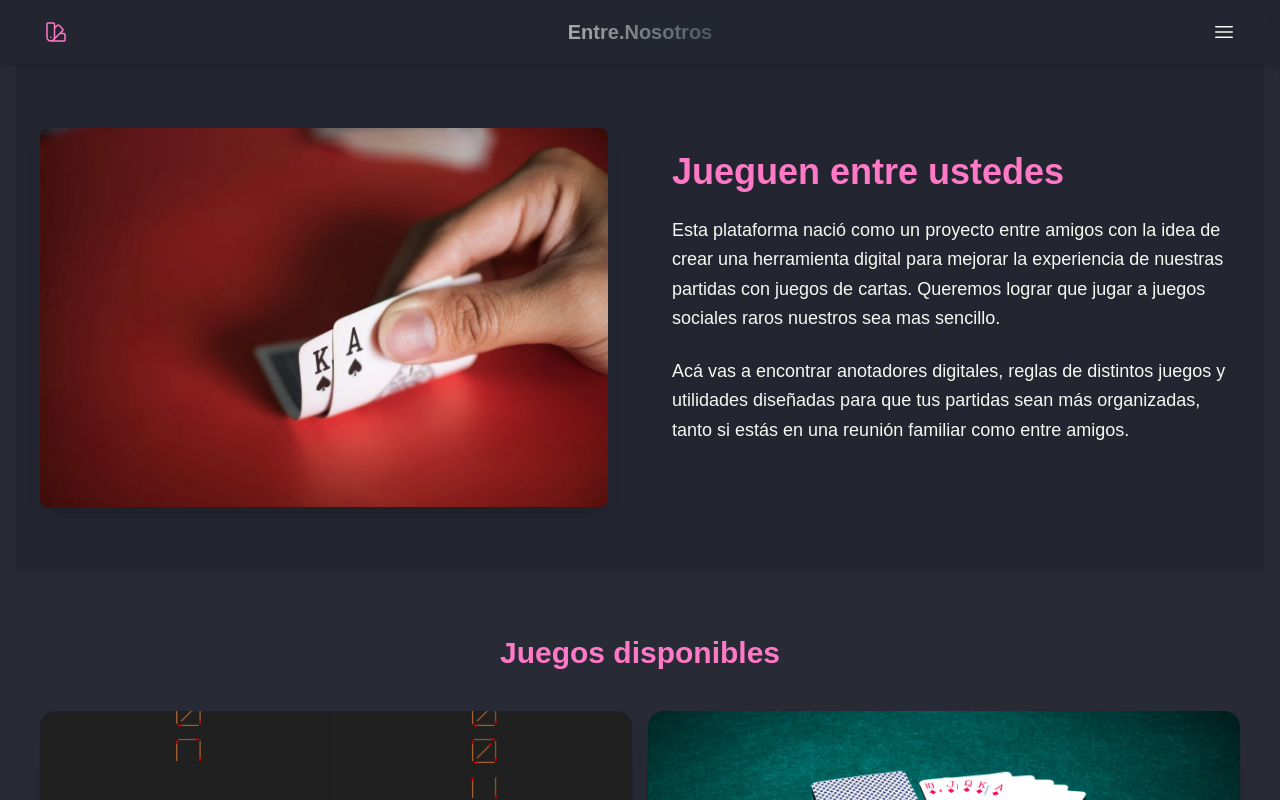
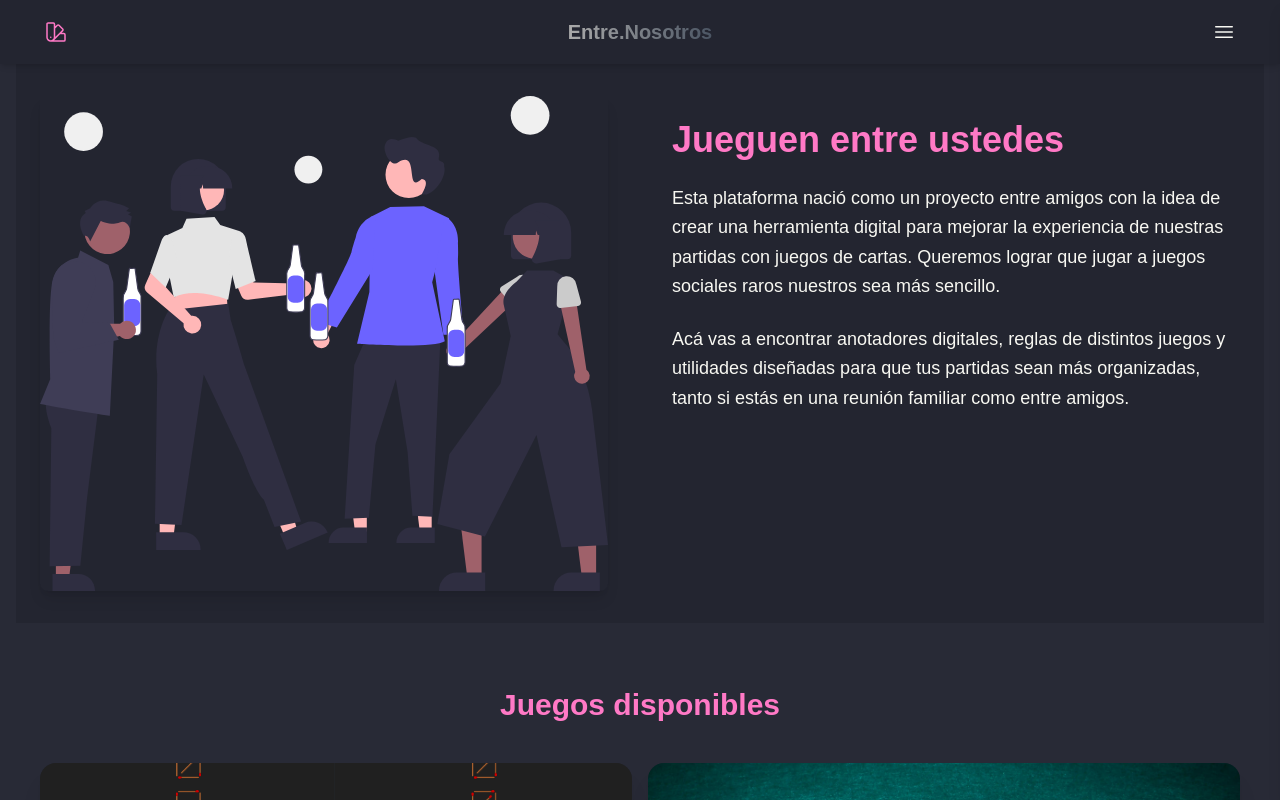
Before and after one commit to Gabito-17/Entre-Nosotros, a React (Create React App) app: page / in a window 1280 px wide. Shown: the top 800 px of the page. Built offline with nearby package versions, Linux system fonts and the light colour scheme; grey boxes are pictures that could not be loaded.

Commit message:
update images & animations

```diff
--- a/src/components/AboutUs/Introduction.jsx
+++ b/src/components/AboutUs/Introduction.jsx
@@ -1,14 +1,31 @@
+import { motion } from "framer-motion";
+import { fadeLeft, fadeRight } from "../../lib/Animations.ts";
+
 const Introduction = () => {
   return (
-    <section className="py-16 text-center lg:text-left lg:flex lg:space-x-12 px-6 container mx-auto">
-      <div className="lg:w-1/2 lg:mt-0">
+    <section className="py-8 text-center lg:text-left lg:flex lg:space-x-12 px-6 container mx-auto">
+      <motion.div
+        className="lg:w-1/2 lg:mt-0"
+        variants={fadeLeft}
+        initial="hidden"
+        whileInView="visible"
+        viewport={{ once: true, amount: 0.3 }}
+      >
         <img
-          src={"/assets/images/i3.webp"}
+          src={"/assets/svgs/undraw_having-fun_kkeu.svg"}
           alt="Ilustración de juegos sociales"
           className="rounded-lg shadow-lg w-full"
+          loading="lazy"
         />
-      </div>
-      <div className="lg:w-1/2">
+      </motion.div>
+
+      <motion.div
+        className="lg:w-1/2"
+        variants={fadeRight}
+        initial="hidden"
+        whileInView="visible"
+        viewport={{ once: true, amount: 0.3 }}
+      >
         <h1 className="text-4xl font-bold py-6 text-primary">
           Jueguen entre ustedes
         </h1>
@@ -16,14 +33,14 @@ const Introduction = () => {
           Esta plataforma nació como un proyecto entre amigos con la idea de
           crear una herramienta digital para mejorar la experiencia de nuestras
           partidas con juegos de cartas. Queremos lograr que jugar a juegos
-          sociales raros nuestros sea mas sencillo.
+          sociales raros nuestros sea más sencillo.
         </p>
         <p className="text-lg leading-relaxed text-base-content">
           Acá vas a encontrar anotadores digitales, reglas de distintos juegos y
           utilidades diseñadas para que tus partidas sean más organizadas, tanto
           si estás en una reunión familiar como entre amigos.
         </p>
-      </div>
+      </motion.div>
     </section>
   );
 };
--- a/src/components/Britney/Features.jsx
+++ b/src/components/Britney/Features.jsx
@@ -9,32 +9,32 @@ import { fadeItem, fadeContainer } from "../../lib/Animations.ts";
 
 const features = [
   {
-    image: "/assets/images/i1.webp",
+    image: "/assets/svgs/undraw_memory-storage_x93l.svg",
     title: "Memoria Estratégica",
     description:
       "Los jugadores deben recordar las cartas visibles y las jugadas anteriores para descartar eficientemente.",
-    icon: <CogIcon className="w-8 h-8 " />,
+    icon: <CogIcon className="w-8 h-8" />,
   },
   {
-    image: "/assets/images/i2.webp",
+    image: "/assets/svgs/undraw_playing-cards_yoqo.svg",
     title: "Habilidades Especiales",
     description:
       "Las cartas 7, 8 y 9 tienen habilidades únicas que añaden un elemento estratégico al juego.",
-    icon: <LightBulbIcon className="w-8 h-8 " />,
+    icon: <LightBulbIcon className="w-8 h-8" />,
   },
   {
-    image: "/assets/images/i3.webp",
+    image: "/assets/svgs/undraw_warning_tl76.svg",
     title: "Sistema de Penalización",
     description:
       "Los jugadores pueden recoger cartas si cometen errores, lo que agrega un nivel de riesgo a cada jugada.",
     icon: <HeartIcon className="w-8 h-8" />,
   },
   {
-    image: "/assets/images/i4.webp",
+    image: "/assets/svgs/undraw_process_7lkc.svg",
     title: "Juego Dinámico",
     description:
       "Cada turno trae nuevas decisiones, manteniendo a los jugadores en alerta y comprometidos.",
-    icon: <UsersIcon className="w-8 h-8 " />,
+    icon: <UsersIcon className="w-8 h-8" />,
   },
 ];
 
@@ -57,20 +57,24 @@ const Features = () => {
             key={index}
             className="card bg-base-100 shadow-xl"
             variants={fadeItem}
-            custom={index * 0.15} // Más fluido
+            custom={index * 0.15}
           >
-            <figure className="bg-base-200">
-              <img
+            <figure className="flex justify-center items-center h-40 bg-base-200">
+              <motion.img
                 src={feature.image}
                 alt={feature.title}
-                className="h-40 w-full object-cover"
+                className="h-full w-auto max-h-36 object-contain"
                 loading="lazy"
+                initial={{ opacity: 0, scale: 0.95 }}
+                animate={{ opacity: 1, scale: 1 }}
+                transition={{ duration: 0.4, ease: [0.22, 1, 0.36, 1] }}
               />
             </figure>
+
             <div className="card-body">
               <div className="flex items-center gap-3 mb-2 text-primary">
                 {feature.icon}
-                <h3 className="text-lg font-bold ">{feature.title}</h3>
+                <h3 className="text-lg font-bold">{feature.title}</h3>
               </div>
               <p className="text-sm">{feature.description}</p>
             </div>
--- a/src/components/Britney/Introduction.jsx
+++ b/src/components/Britney/Introduction.jsx
@@ -35,7 +35,7 @@ const Introduction = () => {
         variants={fadeRight}
       >
         <motion.img
-          src="/assets/images/i5.webp"
+          src="/assets/svgs/undraw_playing-cards_yoqo.svg"
           alt="Britney preview"
           className="rounded-box shadow-xl w-full transition-all duration-300 ease-out"
           loading="eager"
--- a/src/components/GameList.tsx
+++ b/src/components/GameList.tsx
@@ -38,8 +38,9 @@ const GameList: FC = () => {
       <motion.div
         className="grid grid-cols-1 sm:grid-cols-2 gap-6 container mx-auto px-6"
         variants={fadeContainer}
-        initial="initial"
-        animate="animate"
+        initial="hidden"
+        whileInView="visible"
+        viewport={{ once: true, amount: 0.2 }}
       >
         {games.map((game, index) => (
           <motion.a
--- a/src/pages/HomePage.tsx
+++ b/src/pages/HomePage.tsx
@@ -2,29 +2,47 @@ import Acknowledgements from "../components/AboutUs/Acknowledgements.jsx";
 import Introduction from "../components/AboutUs/Introduction.jsx";
 import GameList from "../components/GameList.tsx";
 import Footer from "../components/Layout/Footer.jsx";
+import { motion } from "framer-motion";
+import { fadeUp } from "../lib/Animations.ts";
 
-const AboutUs = () => {
+const HomePage = () => {
   return (
     <div className="bg-base-100 text-base-content">
-      {/* Introduccion */}
-      <section className="bg-base-200">
+      {/* Introducción animada */}
+      <motion.section
+        className="bg-base-200"
+        variants={fadeUp}
+        initial="hidden"
+        whileInView="visible"
+        viewport={{ once: true, amount: 0.2 }}
+      >
         <Introduction />
-      </section>
+      </motion.section>
 
-      {/* Lista de Juegos */}
-      <section className="bg-base-200">
+      {/* Lista de Juegos animada */}
+      <motion.section
+        className="bg-base-200"
+        variants={fadeUp}
+        initial="hidden"
+        whileInView="visible"
+        viewport={{ once: true, amount: 0.2 }}
+      >
         <GameList />
-      </section>
+      </motion.section>
 
       {/* Agradecimientos */}
-      <section>
+      <motion.section
+        variants={fadeUp}
+        initial="hidden"
+        whileInView="visible"
+        viewport={{ once: true, amount: 0.2 }}
+      >
         <Acknowledgements />
-      </section>
+      </motion.section>
 
-      {/* Footer */}
       <Footer />
     </div>
   );
 };
 
-export default AboutUs;
+export default HomePage;
```
Also changed, not shown: public/assets/svgs/undraw_having-fun_kkeu.svg (added), public/assets/svgs/undraw_memory-storage_x93l.svg (added).
